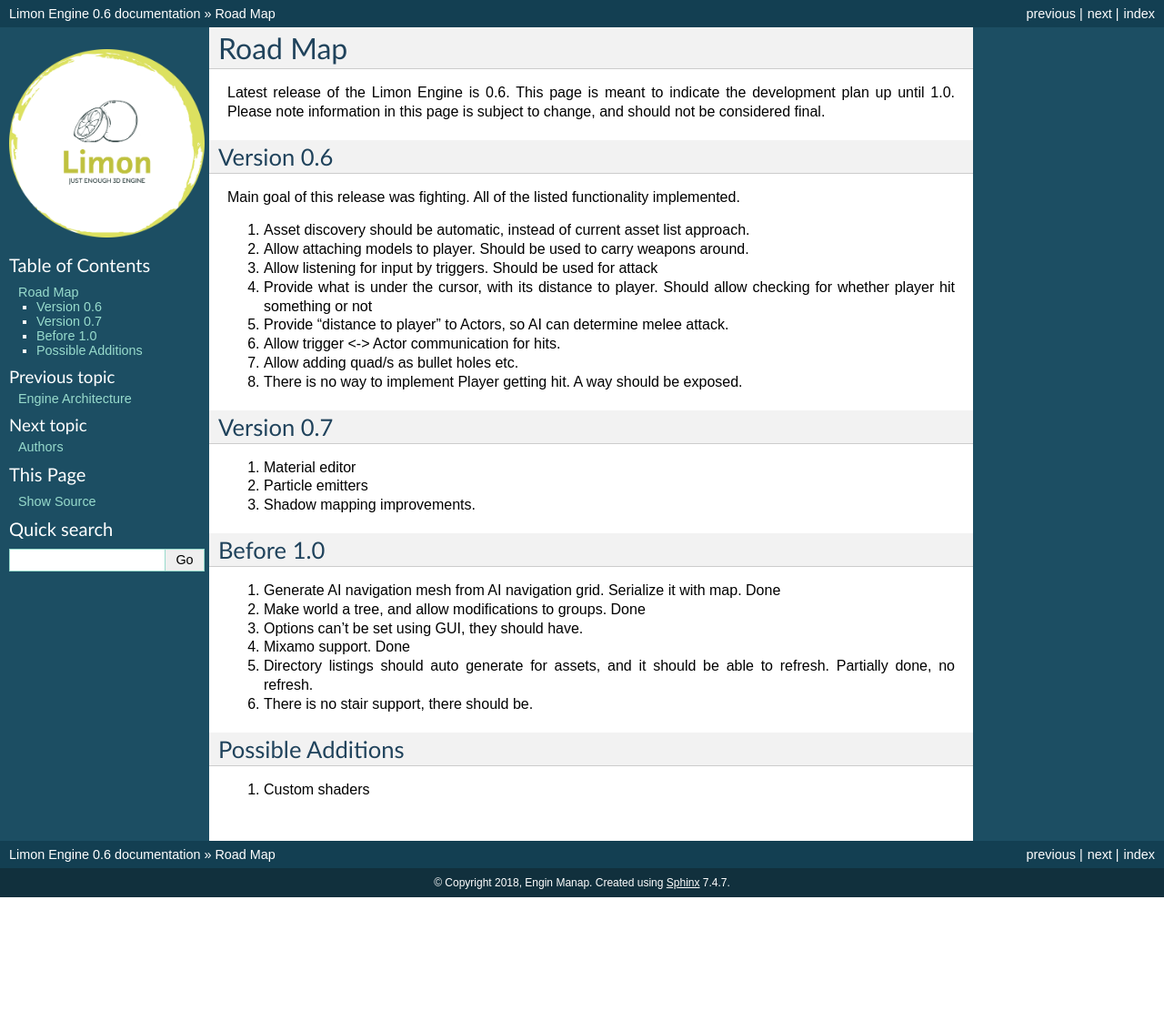
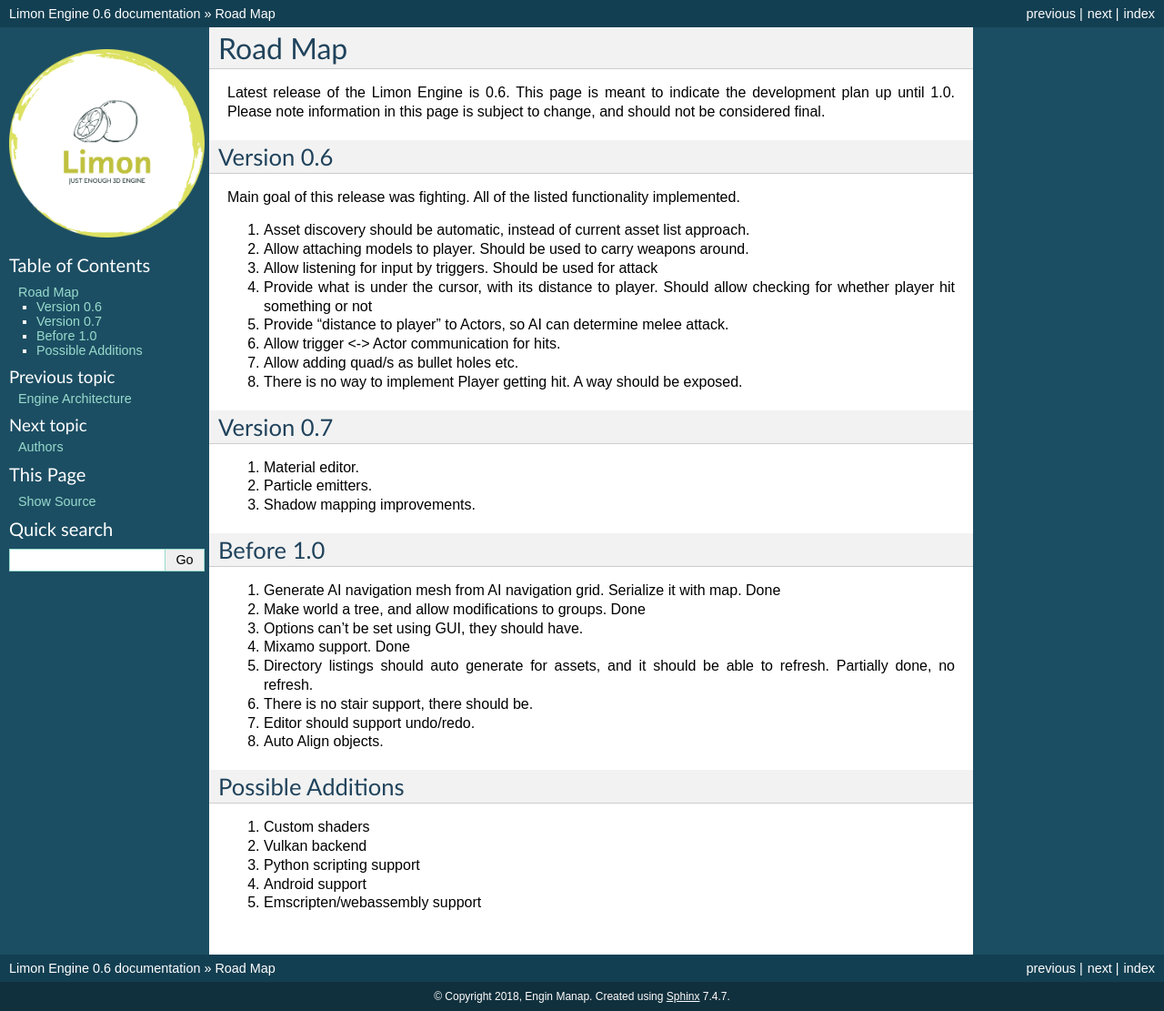
Before and after one commit to enginmanap/limonEngine-docs, a Sphinx documentation site: the page built from docs/RoadMap.rst, in a window 1280 px wide. Shown: the whole page at 91% size. Built offline with Sphinx 7.4.7, drawn with Linux system fonts in a browser that asks for light colours; pages that are not in the unit, such as notebooks, are missing from menus; before the commit the page ends 986 px from its top, so only the background shows below that.

Commit message:
Improve roadmap

```diff
--- a/docs/RoadMap.rst
+++ b/docs/RoadMap.rst
@@ -21,9 +21,10 @@
 Version 0.7
 ===========
 
-#. Material editor
-#. Particle emitters
+#. Material editor.
+#. Particle emitters.
 #. Shadow mapping improvements.
+
 
 Before 1.0
 ==========
@@ -34,8 +35,14 @@
 #. Mixamo support. Done
 #. Directory listings should auto generate for assets, and it should be able to refresh. Partially done, no refresh.
 #. There is no stair support, there should be.
+#. Editor should support undo/redo.
+#. Auto Align objects.
 
 Possible Additions
 ==================
 
 #. Custom shaders
+#. Vulkan backend
+#. Python scripting support
+#. Android support
+#. Emscripten/webassembly support
```
